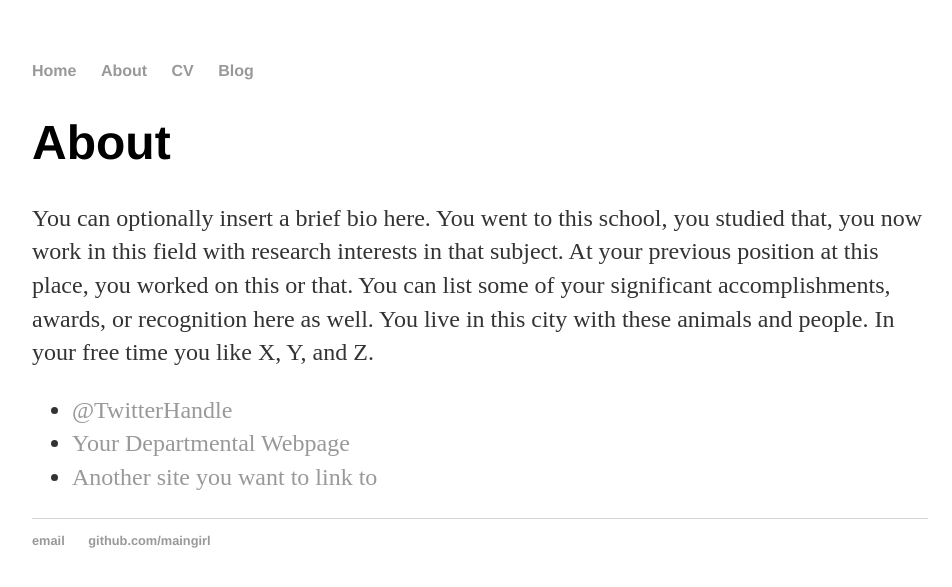
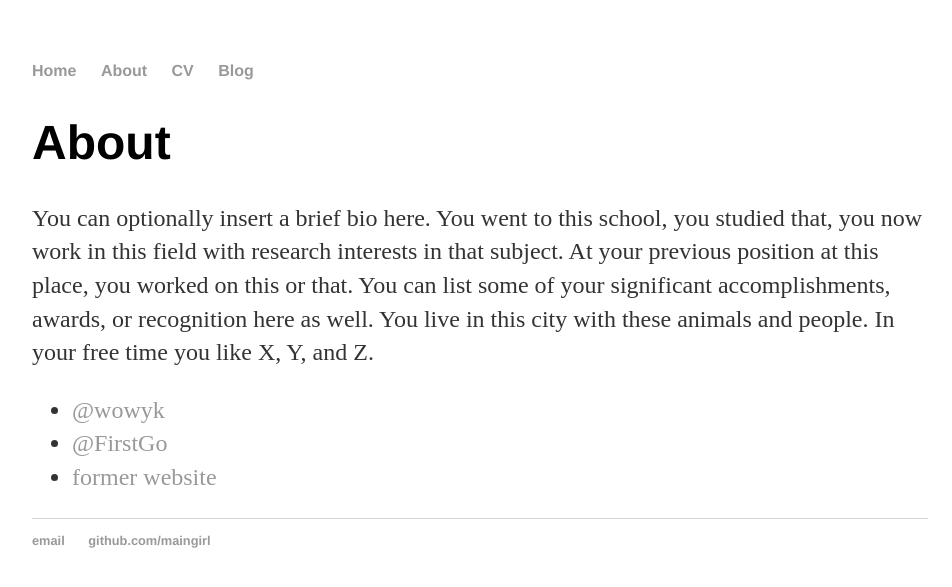
Before and after one commit to maingirl/maingirl.github.io, a Jekyll site: the page built from about/index.html, in a window 1280 px wide. Shown: the top 587 px of the page, without its empty margins (160-1112 px from the left). Built offline with Jekyll 4.4.1, drawn with Linux system fonts in a browser that asks for light colours.

Commit message:
Update index.html

```diff
--- a/about/index.html
+++ b/about/index.html
@@ -8,8 +8,8 @@ title: About Hank Quinlan
 			<p>You can optionally insert a brief bio here. You went to this school, you studied that, you now work in this field with research interests in that subject. At your previous position at this place, you worked on this or that. You can list some of your significant accomplishments, awards, or recognition here as well. You live in this city with these animals and people. In your free time you like X, Y, and Z.</p>
 
 			<ul class="contacts">
-				<li><a href="#">@TwitterHandle</a></li>
-				<li><a href="#">Your Departmental Webpage</a></li>
-				<li><a href="#">Another site you want to link to</a></li>
+				<li><a href="https://twitter.com/wowyk1">@wowyk</a></li>
+				<li><a href="http://weibo.com/mainyk/profile?rightmod=1&wvr=6&mod=personinfo&is_all=1">@FirstGo</a></li>
+				<li><a href="https://mainboy.github.io/">former website</a></li>
 				</ul>
 		</div>
```
